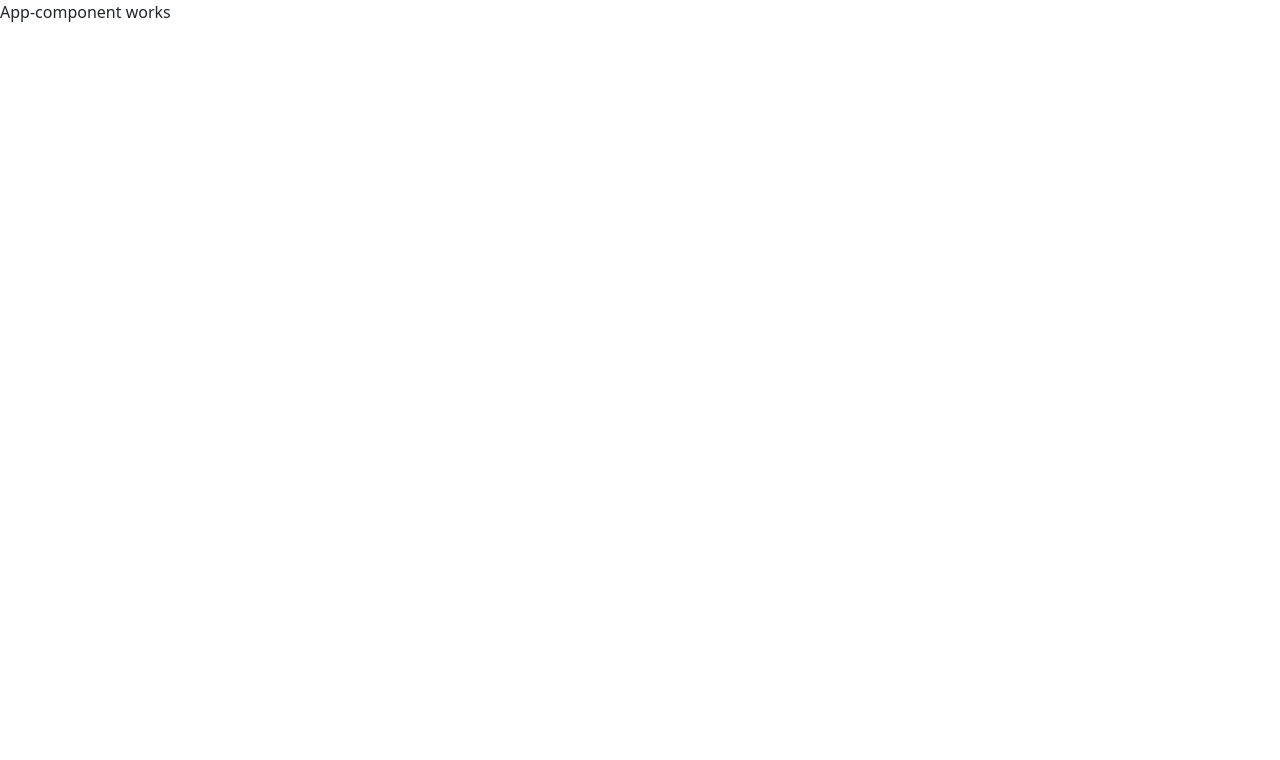
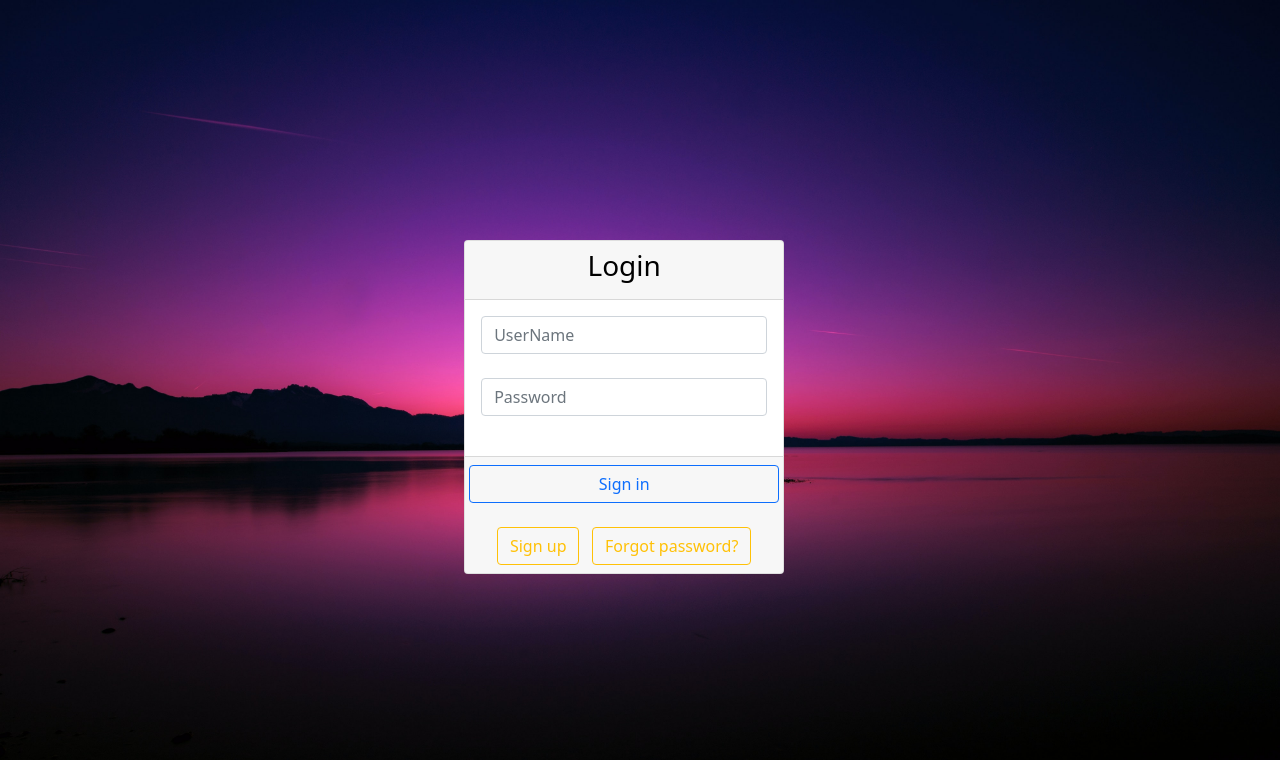
Before and after one commit to imarunkumar/warehousemanagement, an Angular app: page / in a window 1280 px wide. Shown: the top 760 px of the page. Built offline with nearby package versions, Linux system fonts and the light colour scheme.

Commit message:
login module template and routing completion

```diff
--- a/src/app/app-routing.module.ts
+++ b/src/app/app-routing.module.ts
@@ -1,8 +1,17 @@
 import { NgModule } from '@angular/core';
 import { Routes, RouterModule } from '@angular/router';
+import { AppComponent } from './app.component';
 
 
-const routes: Routes = [];
+const routes: Routes = [{
+  path:'',
+  children:[
+  {
+    path:'',
+    loadChildren:'./common-module/common-component.module#CommonComponentModule'
+  }
+]
+}];
 
 @NgModule({
   imports: [RouterModule.forRoot(routes)],
--- a/src/app/app.component.html
+++ b/src/app/app.component.html
@@ -1,2 +1 @@
-App-component works
 <router-outlet></router-outlet>
--- a/src/app/app.module.ts
+++ b/src/app/app.module.ts
@@ -3,6 +3,7 @@ import { NgModule } from '@angular/core';
 
 import { AppRoutingModule } from './app-routing.module';
 import { AppComponent } from './app.component';
+import { CommonComponentModule } from './common-module/common-component.module';
 
 @NgModule({
   declarations: [
@@ -10,7 +11,8 @@ import { AppComponent } from './app.component';
   ],
   imports: [
     BrowserModule,
-    AppRoutingModule
+    AppRoutingModule,
+    CommonComponentModule
   ],
   providers: [],
   bootstrap: [AppComponent]
--- /dev/null
+++ b/src/app/common-module/login/login.component.css
@@ -0,0 +1,24 @@
+.inputBox{
+    /* color: blue; */
+}
+.container{
+    color:black;
+   /* height: 100vh; */
+    min-width: 100vw;
+    min-height: 100vh;
+    /* font-size: 50px; */
+    display: flexbox;
+
+   background-image: url("/assets/bg-image/loginBg.jpg");
+   background-repeat: no-repeat;
+   background-size: cover;
+}
+
+.card{
+    max-width: 25vw;
+    display: flexbox;
+    position: relative;
+    left: 36%;
+    top: 15rem;
+
+}
--- /dev/null
+++ b/src/app/common-module/login/login.component.html
@@ -0,0 +1,37 @@
+  <div class="container">
+    <div class="card">
+        <div class="card-header">
+            <h3 align="center">
+                Login
+            </h3>
+        </div>
+        <div class="card-body">
+           <div class="row">
+            <div class="col-md-12">
+                <input class="form-control"  placeholder="UserName"type="text"/>
+            </div>
+           </div>
+           <br>
+           <div class="row">
+               <div  class="col-md-12">
+                   <input class="form-control" type="text" placeholder="Password"/><br>
+               </div>
+           </div>
+
+        </div>
+        <div class="card-footer">
+            <div class="row">
+                    <button class="btn btn-outline-primary" type="button">Sign in</button>
+           </div>
+            <br>
+            <div class="row">
+                <div class="col-12" style="text-align: center;">
+                    <button class="btn btn-outline-warning" type="button">Sign up</button>
+                    &nbsp;
+                    <button class="btn btn-outline-warning" type="button">Forgot password?</button>
+
+                </div>
+            </div>
+        </div>
+      </div>
+  </div>
--- /dev/null
+++ b/src/app/common-module/login/login.component.ts
@@ -0,0 +1,15 @@
+import { Component, OnInit } from '@angular/core';
+
+@Component({
+  selector: 'app-login',
+  templateUrl: './login.component.html',
+  styleUrls: ['./login.component.css']
+})
+export class LoginComponent implements OnInit {
+
+  constructor() { }
+
+  ngOnInit(): void {
+  }
+
+}
```
Also changed, not shown: src/app/common-module/common-component.module.ts (added, +11 -0 lines), src/app/common-module/common-routing.module.ts (added, +16 -0 lines), src/assets/bg-image/loginBg.jpg (added), 1 other file (tests, documents, lock files or other folders).
